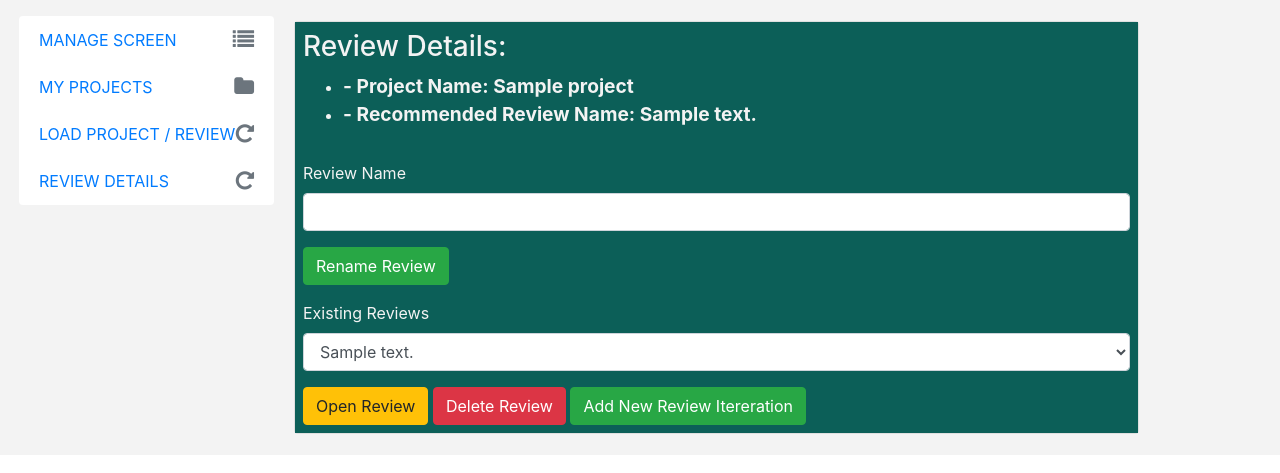
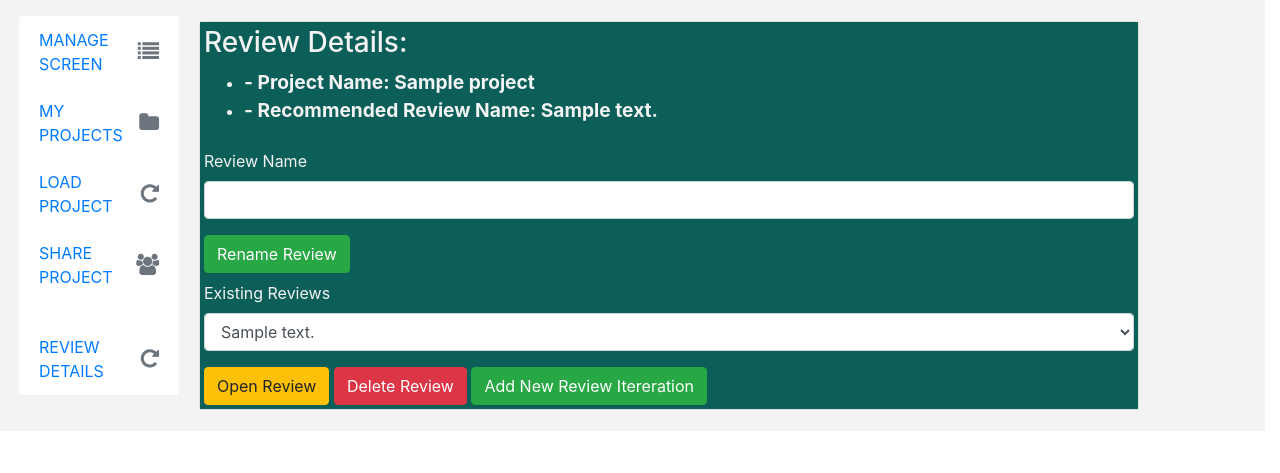
Before and after one commit to ricardoluhms/content_analysis_web-, a Flask app: a page that uses caw_app/templates/base.html in a window 1280 px wide. Shown: the part 56-529 px from the top of the page. Run offline with Flask 2, Linux system fonts and the light colour scheme; a user stored in the database is signed in; tables that the repository leaves empty hold one stand-in row (values such as "Sample post"); some libraries are stand-ins or nearby versions.

Commit message:
Add Group Problem Solved - Layout of new review changed

```diff
--- a/caw_app/manage_reviews/forms.py
+++ b/caw_app/manage_reviews/forms.py
@@ -37,20 +37,20 @@ class Total_Group_Form(FlaskForm):
 
 class Add_Group_Form_A(FlaskForm):
     group_name1=StringField('Group Name 1: ', validators=[DataRequired()])
-    submit11 = SubmitField('Confirm')
+    submit11 = SubmitField('Confirm/Replace')
 
 class Add_Group_Form_B(FlaskForm):
-    group_name2=StringField('Group Name 2:', validators=[DataRequired()])
+    group_name2=StringField('Group Name 2: ', validators=[DataRequired()])
     submit12 = SubmitField('Confirm/Replace')
 
 class Add_Group_Form_C(FlaskForm):
-    group_name3=StringField('Group Nname 3', validators=[DataRequired()])
+    group_name3=StringField('Group Name 3: ', validators=[DataRequired()])
     submit13 = SubmitField('Confirm/Replace')
 
 class Add_Group_Form_D(FlaskForm):
-    group_name4=StringField('Group Nname 4', validators=[DataRequired()])
+    group_name4=StringField('Group Name 4: ', validators=[DataRequired()])
     submit14 = SubmitField('Confirm/Replace')
 
 class Add_Group_Relationship_Form(FlaskForm):
-    group_name=StringField('TO BE DEFINED', validators=[DataRequired()])
+    group_name5=StringField('TO BE DEFINED', validators=[DataRequired()])
     submit15 = SubmitField('Confirm')
--- a/caw_app/manage_reviews/routes.py
+++ b/caw_app/manage_reviews/routes.py
@@ -209,7 +209,7 @@ def review_details(project_name,review_name):
         db.session.commit()
 
     if review.group_name==None:
-        review.group_name='{"group_A":"Empty", "group_B":"Empty", "group_C":"Empty", "group_D":"Empty"}'
+        review.group_name="{'group_A': 'Empty' , 'group_B': 'Empty' , 'group_C': 'Empty' , 'group_D': 'Empty'}"
         db.session.add(review)
         db.session.commit()
 
@@ -219,40 +219,49 @@ def review_details(project_name,review_name):
     if formD.validate_on_submit() and formD.submit11.data:
         group_name1=formD.group_name1.data
         group_name_dict=eval(review.group_name)
-        group_name_dict["group_A"]=group_name1
+        group_name_dict["group_A"]=str(group_name1)
         review.group_name=str(group_name_dict)
         db.session.add(review)
         db.session.commit()
 
-    if review.tt_groups ==2:
+    if review.tt_groups >=2:
         if formE.validate_on_submit() and formE.submit12.data:
             group_name2=formE.group_name2.data
             group_name_dict=eval(review.group_name)
-            group_name_dict["group_B"]=group_name2
+            group_name_dict["group_B"]=str(group_name2)
             review.group_name=str(group_name_dict)
             db.session.add(review)
             db.session.commit()
 
-    if review.tt_groups ==3:
+    if review.tt_groups >=3:
 
         if formF.validate_on_submit() and formF.submit13.data:
             group_name3=formF.group_name3.data
             group_name_dict=eval(review.group_name)
-            group_name_dict["group_C"]=group_name3
+            group_name_dict["group_C"]=str(group_name3)
             review.group_name=str(group_name_dict)
             db.session.add(review)
             db.session.commit()
 
-    if review.tt_groups ==4:
+    if review.tt_groups >=4:
 
         if formG.validate_on_submit() and formG.submit14.data:
-            group_name4=formF.group_name4.data
+            group_name4=formG.group_name4.data
             group_name_dict=eval(review.group_name)
-            group_name_dict["group_D"]=group_name4
+            group_name_dict["group_D"]=str(group_name4)
             review.group_name=str(group_name_dict)
             db.session.add(review)
             db.session.commit()
+
+
     group_name_dict=eval(review.group_name)
+
+    if review.group_type==None:
+        review.group_name="{'A_B': 'False' , 'A_C': 'False' , 'A_D': 'False' ,\
+            'B_C': 'False' , 'B_D': 'False' , 'C_D': 'False'}"
+        db.session.add(review)
+        db.session.commit()
+
     return render_template('mngt/review_details.html',
                             username=check.username, project_name=project_name,
                             review_name=review_name,
--- a/caw_app/templates/base.html
+++ b/caw_app/templates/base.html
@@ -17,6 +17,8 @@
                 <b style=""> Content Analysis Web</b>
                 <i class="fa d-inline fa-lg fa-circle-o"></i>
             </a>
+            {% block project_data %}
+            {% endblock %}
             <button class="navbar-toggler navbar-toggler-right border-0" type="button"
                         data-toggle="collapse" data-target="navbar11">
                 <span class="navbar-toggler-icon"></span>
@@ -32,18 +34,17 @@
                     <li class="nav-item"> <a class="btn btn-primary navbar-btn"
                         href="{{ url_for('main.index')}}" style="padding: 5px; margin: 2px;"> Home </a></li>
                     <li class="list-inline-item"><a class="btn btn-primary navbar-btn"
+
                         href="{{ url_for('main.about')}}" style="padding: 5px; margin: 2px;"> About </a></li>
+
                     {% if current_user.is_anonymous %}
                     <li class="nav-item"><a class="btn btn-primary navbar-btn"
                             href="{{ url_for('auth.login')}}" style="padding: 5px; margin: 2px;"> Login </a></li>
                     {% else %}
-
                     <li><a class="btn btn-outline-primary"
                         style="background:#f3f3f3; padding: 5px; margin: 2px; "> Hi {{username}} </a></li>
-
                     <li><a class="btn btn-primary navbar-btn"  href="{{ url_for('mngt.manage_screen')}}"
                         style="padding: 5px; margin: 2px;"> MANAGE SCREEN </a></li>
-
                     <li class="nav-item"><a class="btn btn-danger navbar-btn"
                             href="{{ url_for('auth.logout')}}" style="padding: 5px; margin: 2px;"> Logout </a></li>
                     {% endif %}
--- a/caw_app/templates/mngt/manage_screen.html
+++ b/caw_app/templates/mngt/manage_screen.html
@@ -23,22 +23,23 @@
 {% endblock %}
 
 {% block content %}
-    <div class="py-3 pl-0" style="background-color:#f3f3f3">
+    <div class="py-3 pl-0" style="background-color:#f3f3f3; margin-right: 15px ;">
       <div class="container ml-1">
         <div class="row">
-          <div class="col-md-3 ml-0" style="">
+          <div class="col-md-2 ml-0" style="">
             <ul class="list-group">
               <li class=" border-0 list-group-item d-flex justify-content-between align-items-center">
                 <a href="{{ url_for('mngt.manage_screen')}}" style="text-decoration: none;" > MANAGE SCREEN </a><i class="fa fa-list text-muted fa-lg"></i></li>
               <li class=" border-0 list-group-item d-flex justify-content-between align-items-center">
-                <a href="{{ url_for('mngt.new_project')}}">MY PROJECTS </a><i class="fa fa-folder text-muted fa-lg" aria-hidden="true"></i></li>
-              {% block new_review_side %}
+                <a href="{{ url_for('mngt.new_project')}}"> MY PROJECTS </a><i class="fa fa-folder text-muted fa-lg" aria-hidden="true"></i></li>
+
                 <li class=" border-0 list-group-item d-flex justify-content-between align-items-center">
                 <a href="{{ url_for('mngt.new_review', project_name=project_name,review_name=review_name)}}">
-                  LOAD PROJECT / REVIEW </a><i class="fa fa-repeat text-muted fa-lg"></i></li>
+                  LOAD PROJECT </a><i class="fa fa-repeat text-muted fa-lg"></i></li>
               <li class=" border-0 list-group-item d-flex justify-content-between align-items-center">
-                <a href="{{ url_for('mngt.share_project')}}">SHARE PROJECT / REVIEW </a><i  class="fa fa-users text-muted fa-lg" aria-hidden="true"></i></li>
+                <a href="{{ url_for('mngt.share_project')}}"> SHARE PROJECT </a><i  class="fa fa-users text-muted fa-lg" aria-hidden="true"></i></li>
               <li class=" border-0 list-group-item d-flex justify-content-between align-items-center">
+              {% block new_review_side %}
                 <a href= "{{ url_for('prof.user_profile', username=username) }}" > MY PROFILE </a> <i class="fa fa-user-circle text-muted fa-lg" aria-hidden="true" ></i></li>
               <li class=" border-0 list-group-item d-flex justify-content-between align-items-center">
                 <a href="{{ url_for('auth.logout')}}"> LOG OUT</a> <i class="fa fa-sign-out text-muted fa-lg"></i></li>
--- a/caw_app/templates/mngt/new_review copy.html
+++ b/caw_app/templates/mngt/new_review copy.html
@@ -33,7 +33,7 @@
           <li class=" border-0 list-group-item d-flex justify-content-between align-items-center">
             <a href="{{ url_for('mngt.load_project')}}"> LOAD PROJECT / REVIEW </a><i class="fa fa-pie-chart text-muted fa-lg"></i></li>
           <li class=" border-0 list-group-item d-flex justify-content-between align-items-center">
-            <a href="{{ url_for('mngt.share_project')}}">SHARE PROJECT / REVIEW </a><i class="fa fa-pie-chart text-muted fa-lg"></i></li>
+            <a href="{{ url_for('mngt.share_project')}}">SHARE PROJECT </a><i class="fa fa-pie-chart text-muted fa-lg"></i></li>
           <li class=" border-0 list-group-item d-flex justify-content-between align-items-center">
             <a href= "{{ url_for('prof.user_profile', username=username) }}" > MY PROFILE </a> <i class="fa fa-cog text-muted fa-lg"></i></li>
 
--- a/caw_app/templates/mngt/new_review.html
+++ b/caw_app/templates/mngt/new_review.html
@@ -10,13 +10,15 @@
     opacity: 0.9;}</style>
 {% endblock %}
 
+
+
 {% block debug_messages %}
-<div class="py-5 text-center">
+<div class="py-3 text-center">
   <div class="row submit-row">
     <span class="input-status" data-toggle="tooltip" data-placement="top">
     {% with messages= get_flashed_messages() %}
     {% if messages %}
-    <div class="card-body p-2">
+    <div class="card-body p-1">
       <span ><b style="font-size: larger; color:#faf6f6; padding: 5px; "> Message Status</b></span>
       <ul class=flashes>
         {% for message in messages %}
@@ -33,10 +35,6 @@
 
 {% block new_review_side %}
 <li class=" border-0 list-group-item d-flex justify-content-between align-items-center">
-   <a href="{{ url_for('mngt.new_review', project_name=project_name,review_name=review_name)}}">
-      LOAD PROJECT / REVIEW  </a><i class="fa fa-repeat text-muted fa-lg"></i></li>
-
-<li class=" border-0 list-group-item d-flex justify-content-between align-items-center">
   <a href="{{ url_for('mngt.review_details', project_name=project_name,review_name=review_name)}}">
     REVIEW DETAILS</a><i class="fa fa-repeat text-muted fa-lg"></i></li>
 
@@ -48,19 +46,19 @@
                 color:#f3f3f3; border-width: 1px;
                 border-color: #000000;}
 </style>
-<div class="col-md-9" style="background-color:#f3f3f3; padding: 5px;">
+<div class="col-md-10" style="background-color:#f3f3f3; padding: 5px;">
   <div class="card">
-    <div class="card-body p-2">
+    <div class="card-body p-1">
       <h3> Review Details:</h3>
       <ul>
         <li><span ><b style="font-size: larger; "> - Project Name: {{project_name}}</b></span></li>
         <li><span ><b style="font-size: larger; "> - Recommended Review Name: {{review_name}}</b></span></li>
       </ul>
     </div>
-    <div class="card-body p-2" title="Sumbit4 = Rename Review">
+    <div class="card-body p-1" title="Sumbit4 = Rename Review">
       {{ wtf.quick_form(form1, button_map={'submit4':'success'}) }}
     </div>
-    <div class="card-body p-2"title="[Sumbit5 = Open Review, Sumbit6 = Delete Review, Sumbit7 = Add New Review Itereration ">
+    <div class="card-body p-1"title="[Sumbit5 = Open Review, Sumbit6 = Delete Review, Sumbit7 = Add New Review Itereration ">
       {{ wtf.quick_form(form2, button_map={'submit5':'warning','submit6':'danger','submit7':'success'}) }}
     </div>
   </div>
```
Also changed, not shown: caw_app/templates/mngt/review_details.html (+44 -36 lines), caw_app/app.db.
